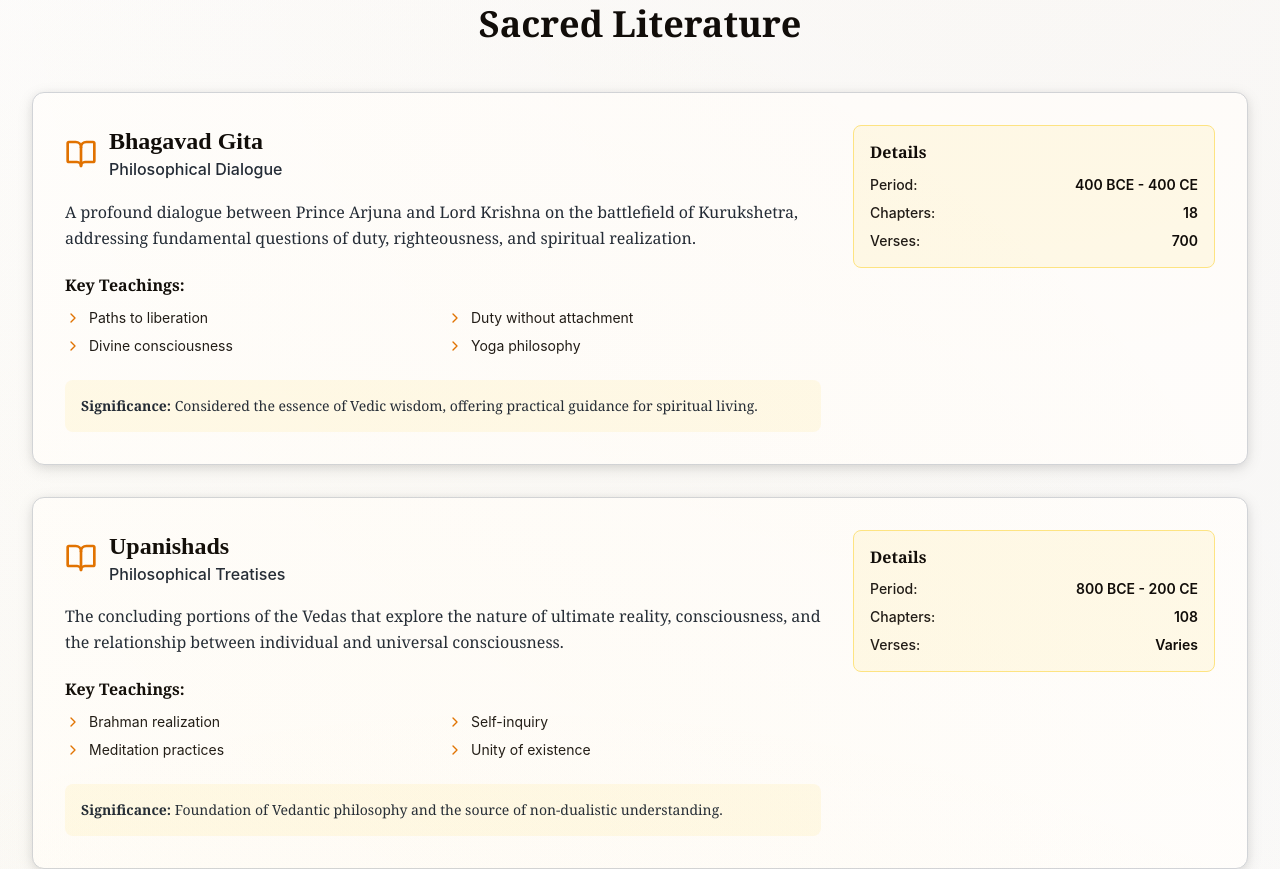
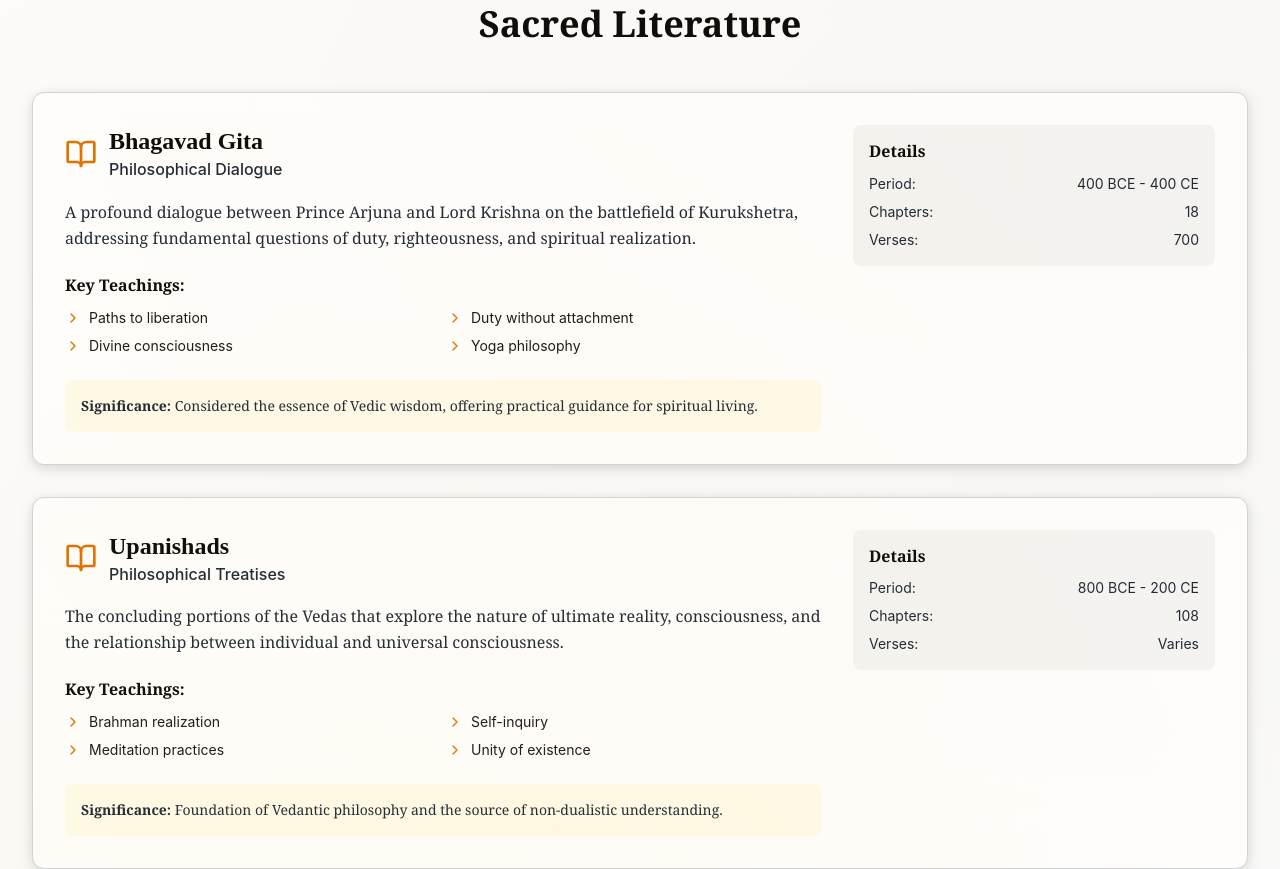
Before and after one commit to vikrant1379/eternal_timelines, a Next.js app: page /knowledge in a window 1280 px wide. Shown: the part 1160-2029 px from the top of the page. Built offline with nearby package versions, Linux system fonts and the light colour scheme.

Commit message:
Restored to '5868cb5ffe1e328c140ec3a6a8c050e859f564bc'
Replit-Restored-To: 5868cb5ffe1e328c140ec3a6a8c050e859f564bc

```diff
--- a/src/app/knowledge/page.tsx
+++ b/src/app/knowledge/page.tsx
@@ -225,20 +225,20 @@ export default function KnowledgePage() {
                   </div>
 
                   <div className="space-y-4">
-                    <div className="bg-amber-50 dark:bg-gray-800 border border-amber-200 dark:border-gray-700 p-4 rounded-lg">
+                    <div className="bg-stone-100 dark:bg-gray-800 p-4 rounded-lg">
                       <h4 className="font-semibold text-stone-900 dark:text-amber-200 mb-3">Details</h4>
                       <div className="space-y-2 text-sm">
                         <div className="flex justify-between">
-                          <span className="text-stone-700 dark:text-gray-400 font-medium">Period:</span>
-                          <span className="text-stone-900 dark:text-gray-200 font-semibold">{text.period}</span>
+                          <span className="text-stone-600 dark:text-gray-400">Period:</span>
+                          <span className="text-stone-800 dark:text-gray-200">{text.period}</span>
                         </div>
                         <div className="flex justify-between">
-                          <span className="text-stone-700 dark:text-gray-400 font-medium">Chapters:</span>
-                          <span className="text-stone-900 dark:text-gray-200 font-semibold">{text.chapters}</span>
+                          <span className="text-stone-600 dark:text-gray-400">Chapters:</span>
+                          <span className="text-stone-800 dark:text-gray-200">{text.chapters}</span>
                         </div>
                         <div className="flex justify-between">
-                          <span className="text-stone-700 dark:text-gray-400 font-medium">Verses:</span>
-                          <span className="text-stone-900 dark:text-gray-200 font-semibold">{text.verses}</span>
+                          <span className="text-stone-600 dark:text-gray-400">Verses:</span>
+                          <span className="text-stone-800 dark:text-gray-200">{text.verses}</span>
                         </div>
                       </div>
                     </div>
```
